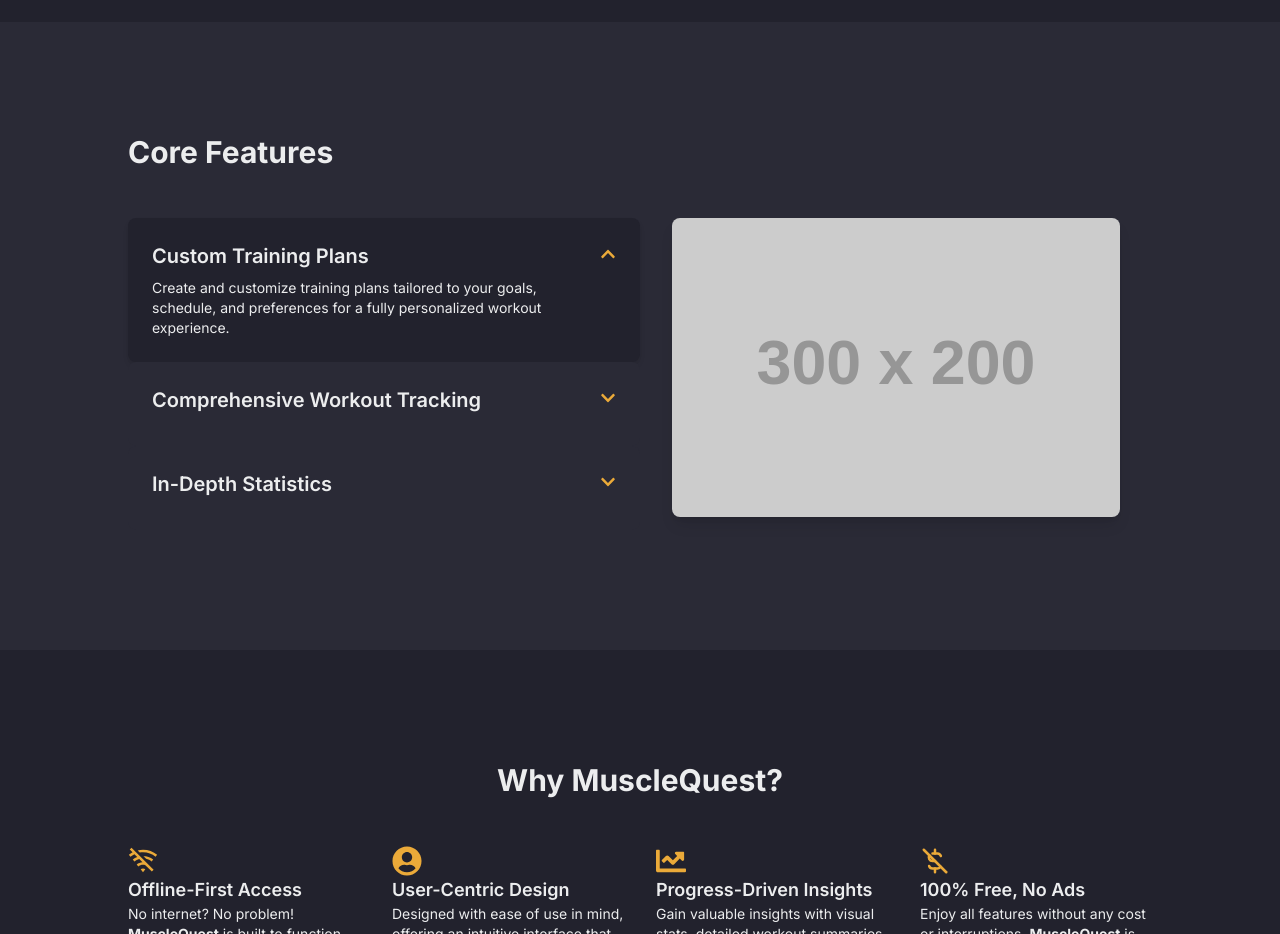
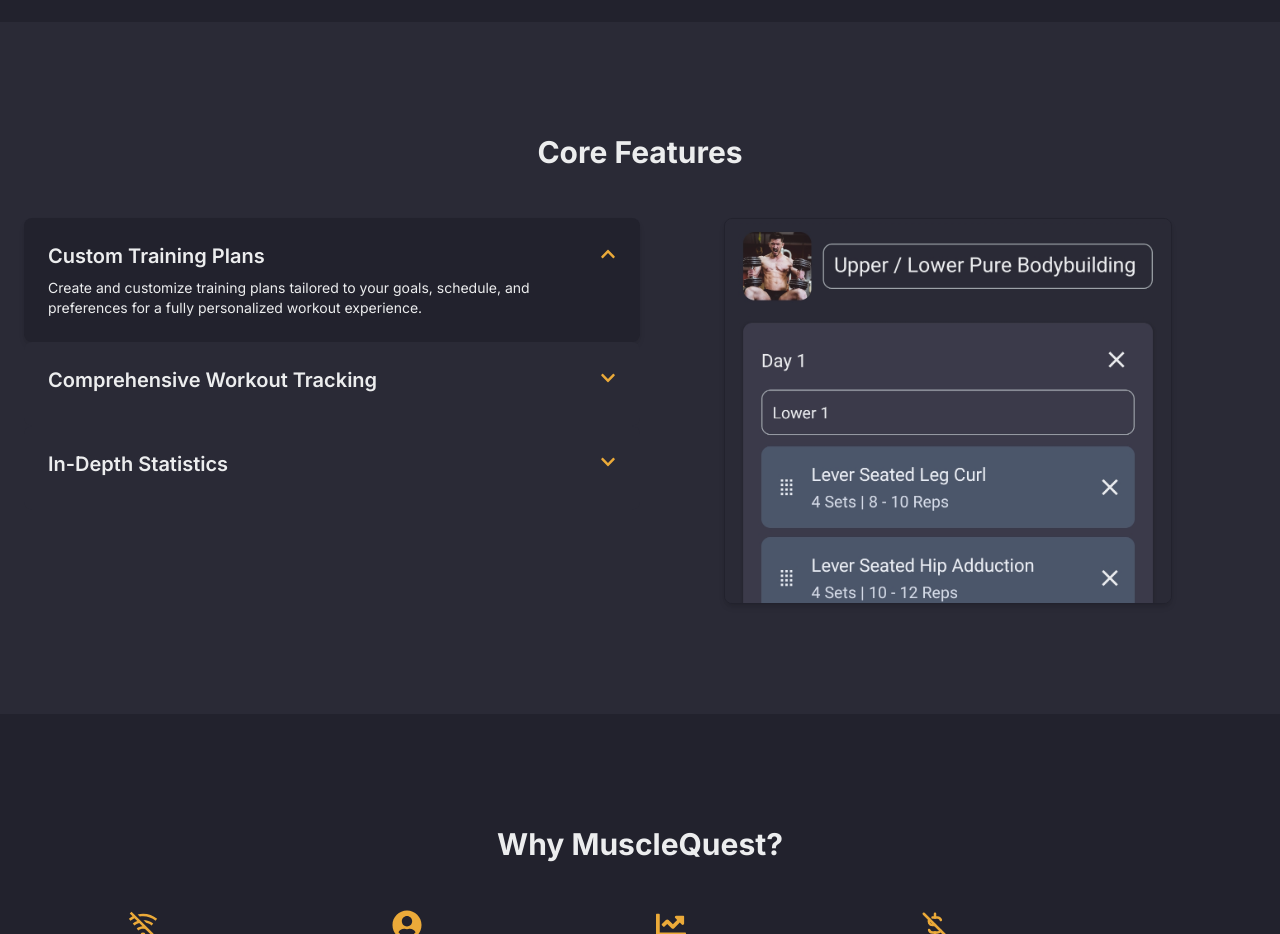
Before and after one commit to isotronic/musclequest.app, a Gatsby site: page / in a window 1280 px wide. Shown: the part 840-1774 px from the top of the page. Built offline with nearby package versions, Linux system fonts and the light colour scheme; Gatsby itself is replaced by a stand-in of ours; placeholder pictures from the web are drawn by us.

Commit message:
Use screenshots, add lightbox and crop images

```diff
--- a/src/components/CoreFeatures.tsx
+++ b/src/components/CoreFeatures.tsx
@@ -1,5 +1,8 @@
 import React, { useState } from "react";
 import { FaChevronDown, FaChevronUp } from "react-icons/fa";
+import SessionSetInfoScreenshot from "../images/session-set-info.jpg";
+import CreatePlanScreenshot from "../images/create-plan.jpg";
+import StatsScreenshot from "../images/stats-screen.jpg";
 
 // Features data
 const features = [
@@ -8,34 +11,35 @@ const features = [
     title: "Custom Training Plans",
     description:
       "Create and customize training plans tailored to your goals, schedule, and preferences for a fully personalized workout experience.",
-    image: "https://placehold.co/300x200.png?text=Custom+Plans",
+    image: CreatePlanScreenshot,
   },
   {
     id: "workoutTracking",
     title: "Comprehensive Workout Tracking",
     description:
       "Log sets, reps, weights, and more to track every detail of your workouts effortlessly and stay on top of your progress.",
-    image: "https://placehold.co/300x200.png?text=Workout+Tracking",
+    image: SessionSetInfoScreenshot,
   },
   {
     id: "inDepthStats",
     title: "In-Depth Statistics",
     description:
       "Access powerful insights with stats like body part split, workout history, and progression graphs to visualize and analyze your training.",
-    image: "https://placehold.co/300x200.png?text=In-Depth+Statistics",
+    image: StatsScreenshot,
   },
 ];
 
 const CoreFeatures: React.FC = () => {
   const [selectedFeature, setSelectedFeature] = useState(features[0].id);
+  const [lightboxImage, setLightboxImage] = useState<string | null>(null);
 
   return (
     <section id="features" className="flex flex-col items-center bg-screen px-6 py-28">
       {/* Title */}
-      <h2 className="mb-12 w-full max-w-5xl text-left text-3xl font-bold">Core Features</h2>
+      <h2 className="mb-12 w-full text-center text-3xl font-bold">Core Features</h2>
 
       {/* Accordion and Image Container */}
-      <div className="flex w-full max-w-5xl flex-col md:h-80 md:flex-row">
+      <div className="flex w-full max-w-7xl flex-col md:h-96 md:flex-row">
         {/* Accordion / Features List */}
         <div className="flex flex-col md:w-1/2">
           {features.map((feature) => {
@@ -66,15 +70,30 @@ const CoreFeatures: React.FC = () => {
           })}
         </div>
 
-        {/* Image Display */}
+        {/* Cropped Image Display */}
         <div className="mt-8 flex items-start justify-center md:mt-0 md:w-1/2">
-          <img
-            src={features.find((feature) => feature.id === selectedFeature)?.image}
-            alt={features.find((feature) => feature.id === selectedFeature)?.title}
-            className="w-full max-w-md rounded-lg shadow-lg"
-          />
+          <div
+            className="relative w-full max-w-md cursor-pointer overflow-hidden rounded-lg border border-background shadow-md"
+            onClick={() => setLightboxImage(features.find((feature) => feature.id === selectedFeature)?.image || null)}
+          >
+            <img
+              src={features.find((feature) => feature.id === selectedFeature)?.image}
+              alt={features.find((feature) => feature.id === selectedFeature)?.title}
+              className="h-96 w-full transform object-cover object-[50%_15%] duration-500"
+            />
+          </div>
         </div>
       </div>
+
+      {/* Lightbox Modal */}
+      {lightboxImage && (
+        <div
+          className="fixed inset-0 z-50 flex items-center justify-center bg-black bg-opacity-75 py-5"
+          onClick={() => setLightboxImage(null)}
+        >
+          <img src={lightboxImage} alt="Full screenshot" className="max-h-full max-w-full rounded-lg shadow-lg" />
+        </div>
+      )}
     </section>
   );
 };
```
